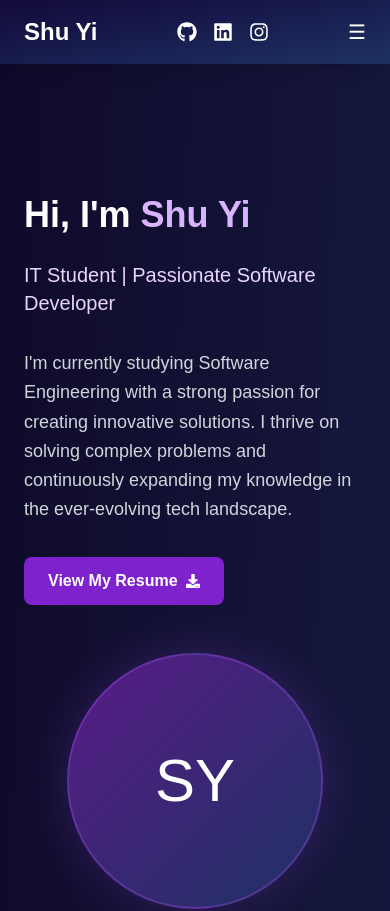
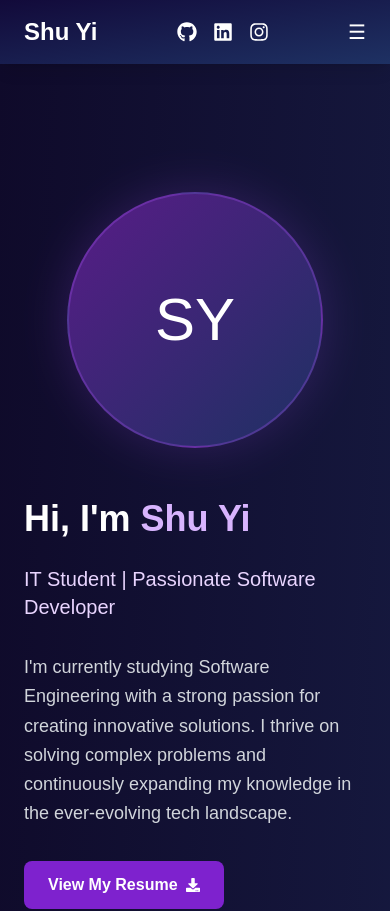
Before and after one commit to sygoh0909/my-website, a Next.js app: page / in a window 390 px wide. Shown: the top 911 px of the page. Built offline with nearby package versions, Linux system fonts and the light colour scheme.

Commit message:
updated css

```diff
--- a/src/app/page.js
+++ b/src/app/page.js
@@ -188,7 +188,7 @@
         {/* About Section */}
         <section id="about" className="pt-32 pb-20">
           <motion.div
-            className="flex flex-col sm:flex-row items-center justify-between gap-12"
+            className="flex flex-col-reverse sm:flex-row items-center justify-between gap-12"
             initial="hidden"
             animate="visible"
             variants={staggerContainer}
```
